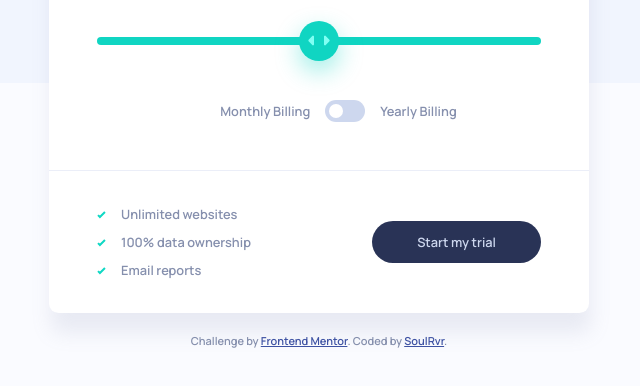
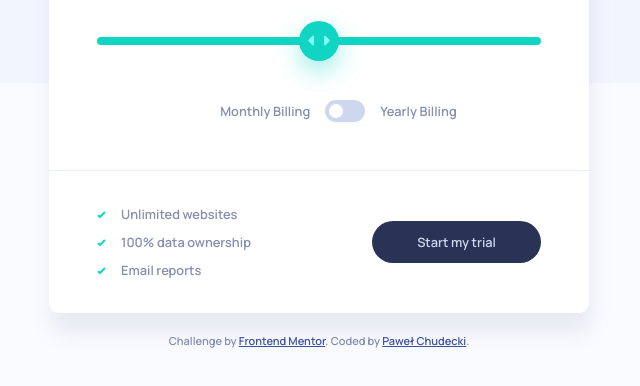
Before and after one commit to SoulRvr29/interactive-pricing-component, a plain HTML site: page index.html in a window 1280 px wide. Shown: the part 366-752 px from the top of the page, without its empty margins (321-961 px from the left). Drawn offline with nearby package versions, Linux system fonts and the light colour scheme.

Commit message:
footer and screenshot update

```diff
--- a/index.html
+++ b/index.html
@@ -75,7 +75,10 @@
               href="https://www.frontendmentor.io?ref=challenge"
               target="_blank"
               >Frontend Mentor</a
-            >. Coded by <a href="#">SoulRvr</a>.
+            >. Coded by
+            <a href="https://www.frontendmentor.io/profile/SoulRvr29"
+              >Paweł Chudecki</a
+            >.
           </div>
         </div>
       </footer>
```
Also changed, not shown: screenshot.jpeg.
